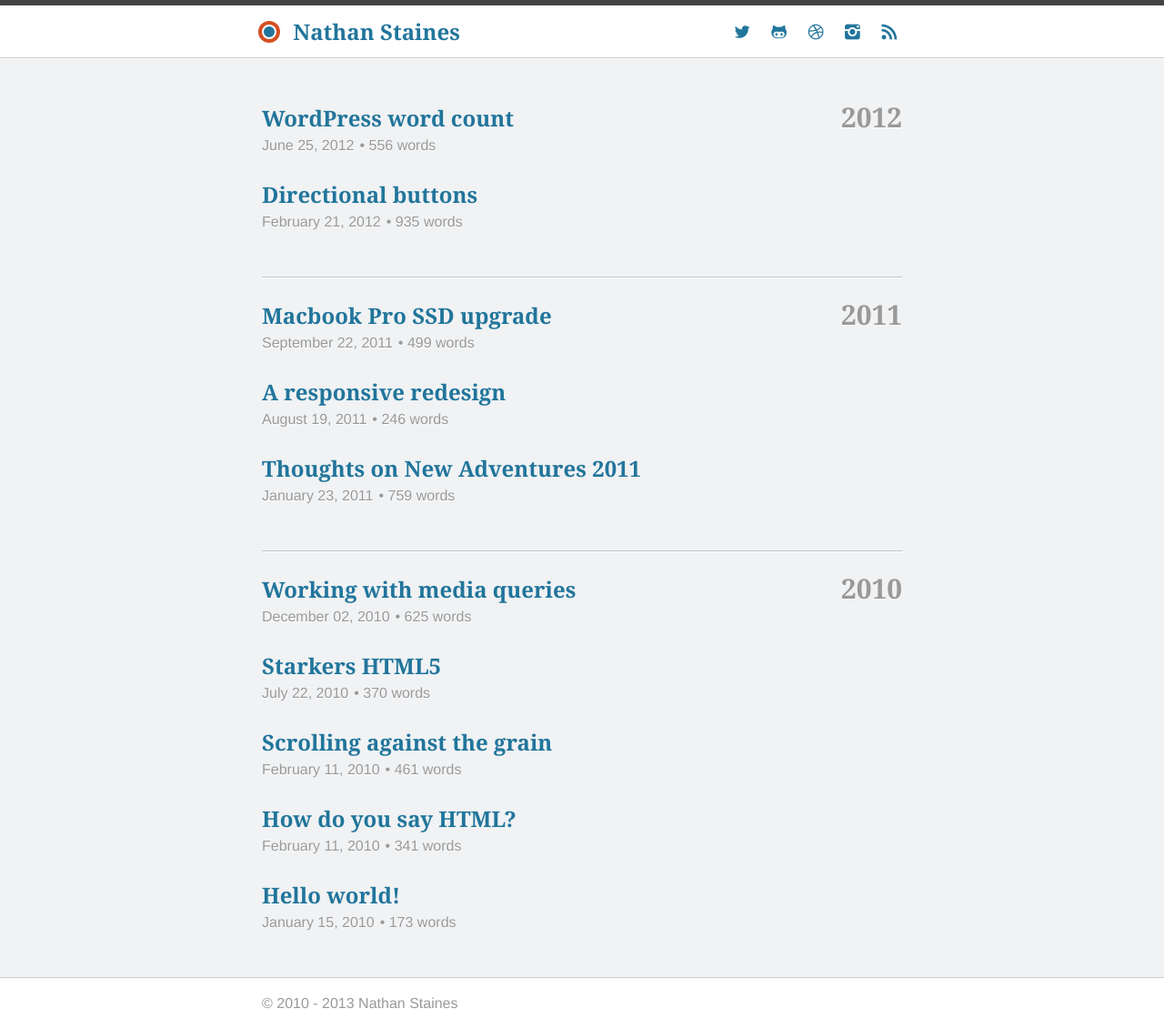
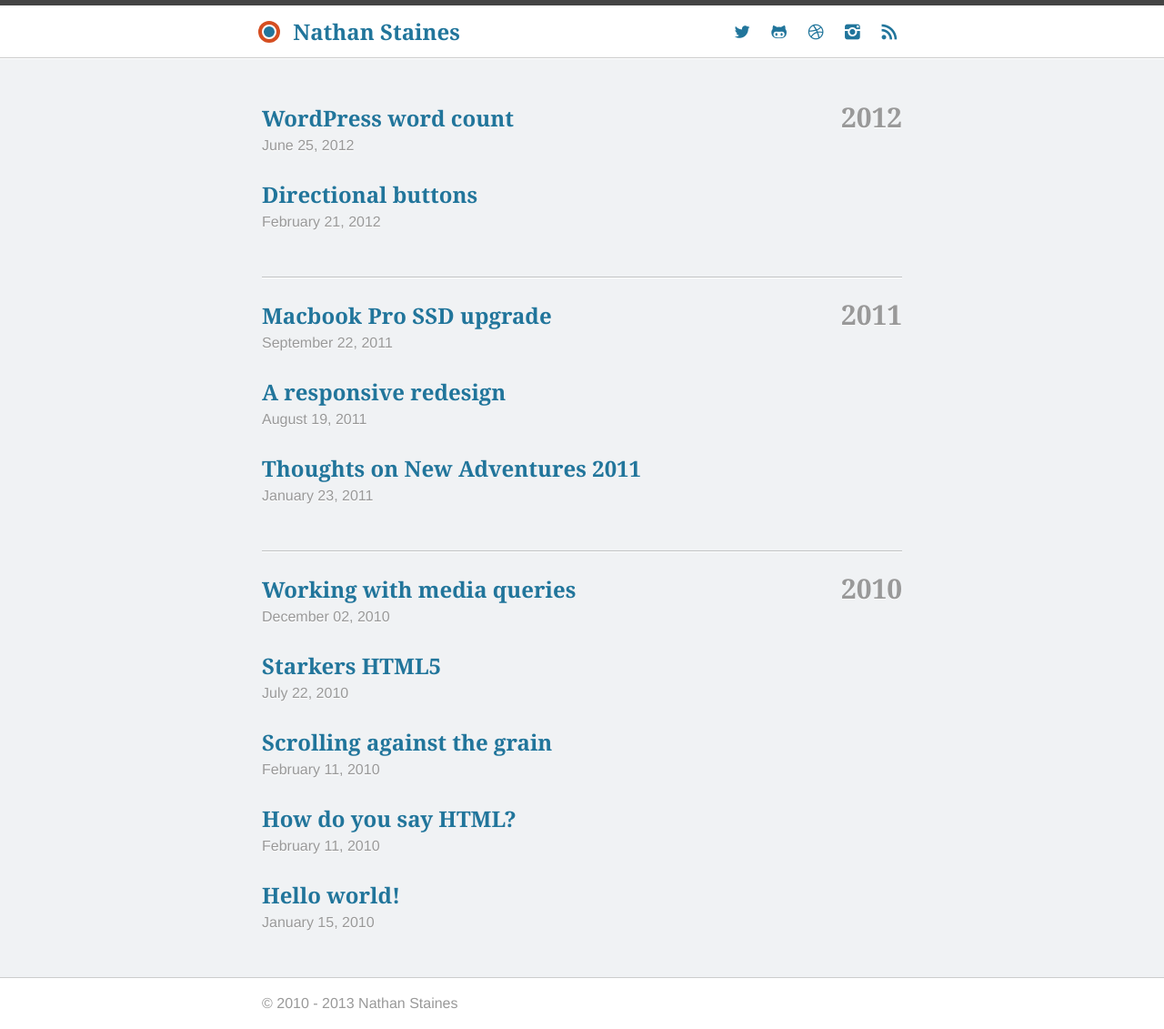
Before and after one commit to nathanstaines/nathanstaines.github.com, a Jekyll site: the page built from index.html, in a window 1280 px wide. Shown: the whole page at 91% size. Built offline with Jekyll 4.4.1, drawn with Linux system fonts in a browser that asks for light colours; Markdown is read by kramdown in place of the engine named in the settings.

Commit message:
Remove word count for now

```diff
--- a/_layouts/post.html
+++ b/_layouts/post.html
@@ -12,7 +12,6 @@ layout: default
       {% if page.date  %}
         <span class="post-date">{{ page.date | date: "%B %d, %Y" }}</span>
       {% endif %}
-      <span class="post-count">{{ page.content | number_of_words }} words</span>
     </p>
 
     <nav class="nav nav-posts">
--- a/css/main.css
+++ b/css/main.css
@@ -701,11 +701,6 @@ iframe {
   color: #999999;
 }
 
-.post-date:after {
-  margin-left: 0.375rem;
-  content: "\2022";
-}
-
 .clearfix {
   *zoom: 1;
 }
@@ -763,14 +758,6 @@ iframe {
     padding: 0 0 0.75rem;
   }
 
-  .post-date:after {
-    display: none;
-  }
-
-  .post-count {
-    display: block;
-  }
-
   .visible-small {
     display: inherit !important;
   }
--- a/index.html
+++ b/index.html
@@ -24,7 +24,6 @@ layout: default
             {% if post.date  %}
               <span class="post-date">{{ post.date | date: "%B %d, %Y" }}</span>
             {% endif %}
-            <span class="post-count">{{ post.content | number_of_words }} words</span>
           </p>
         </article>
       </li>
--- a/sass/_misc.scss
+++ b/sass/_misc.scss
@@ -6,8 +6,3 @@
   text-shadow: 0 1px 0 $white;
   color: $gray;
 }
-
-.post-date:after {
-  margin-left: $quarter-spacing-unit;
-  content: "\2022";
-}
```
Also changed, not shown: sass/_responsive.scss (+0 -8 lines), 13 other files.
